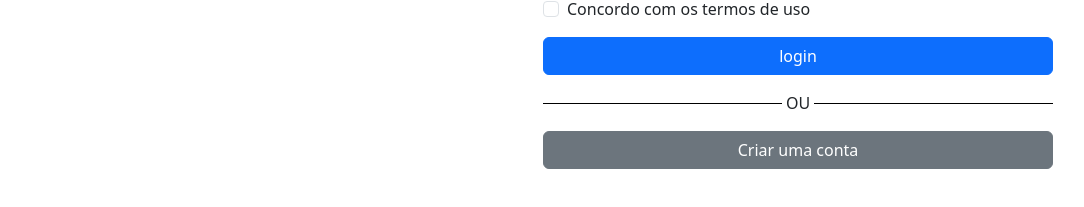
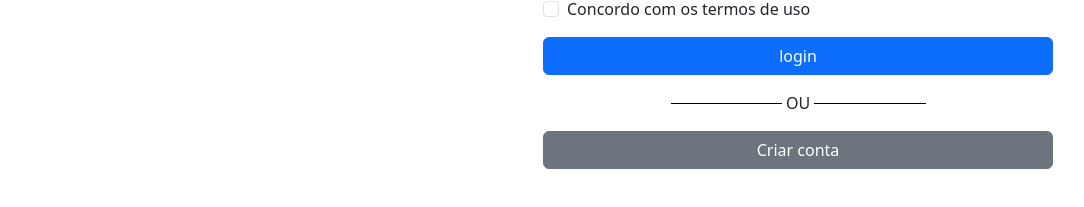
Before and after one commit to JoaoVMarques/marques-bank, a React (Vite) app: page / in a window 1280 px wide. Shown: the part 295-502 px from the top of the page, without its empty margins (109-1193 px from the left). Built offline with nearby package versions, Linux system fonts and the light colour scheme.

Commit message:
Melhorando formulario de login

```diff
--- a/src/components/loginScreen/LoginScreen.tsx
+++ b/src/components/loginScreen/LoginScreen.tsx
@@ -14,8 +14,10 @@ function LoginScreen() {
         <Col>
           <h1>Entrar</h1>
           <LoginForm />
-          <div className="separator">OU</div>
-          <Button variant="secondary" className="w-100">Criar uma conta</Button>
+          <div className='separator-box'>
+            <div className="separator">OU</div>
+          </div>
+          <Button variant="secondary" className="w-100">Criar conta</Button>
         </Col>
       </Row>
     </Container>
--- a/src/styles.css
+++ b/src/styles.css
@@ -1,4 +1,10 @@
+.separator-box {
+  display: flex;
+  justify-content: center;
+}
+
 .separator {
+    width: 50%;
     margin-top: 1em;
     margin-bottom: 1em;
     display: flex;
```
